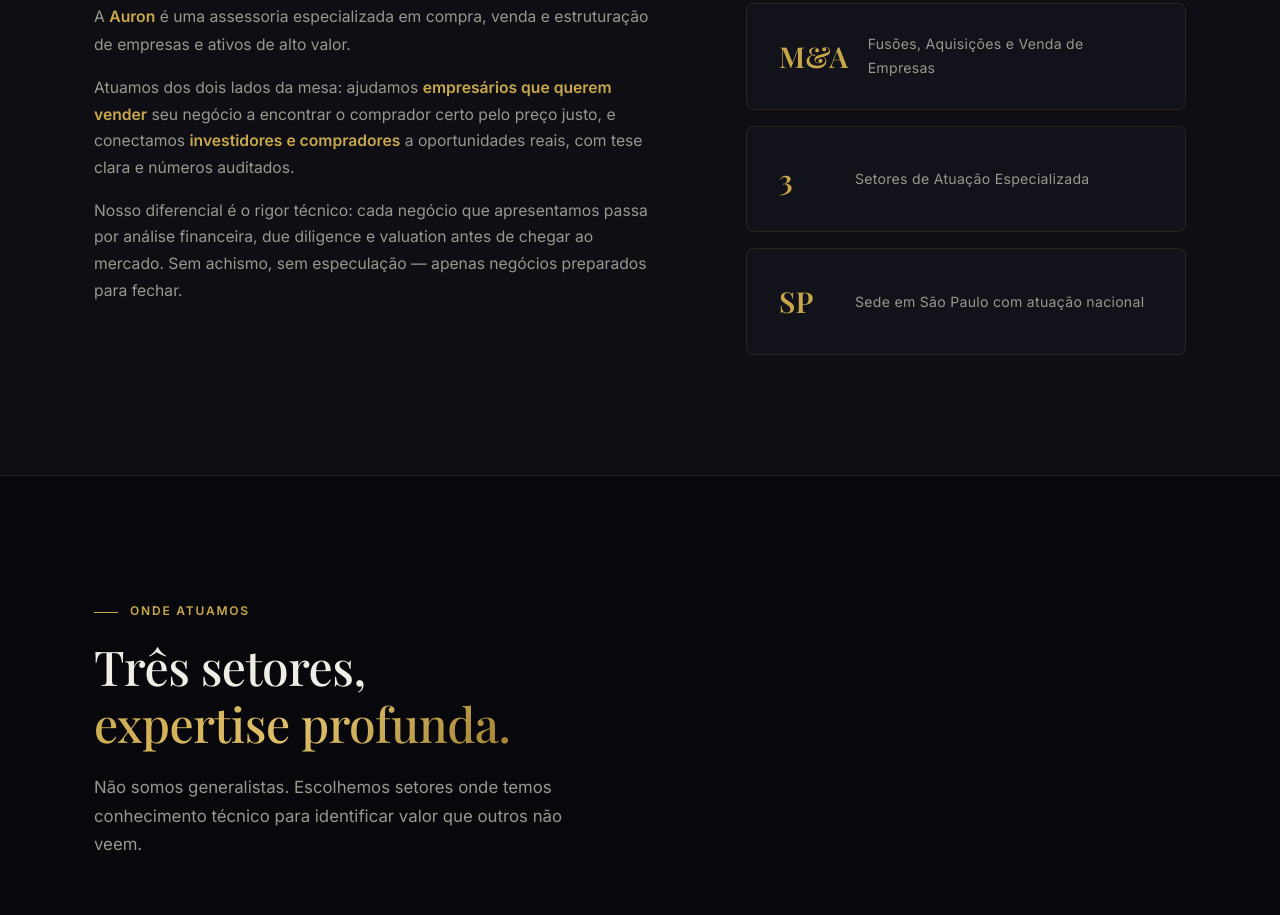
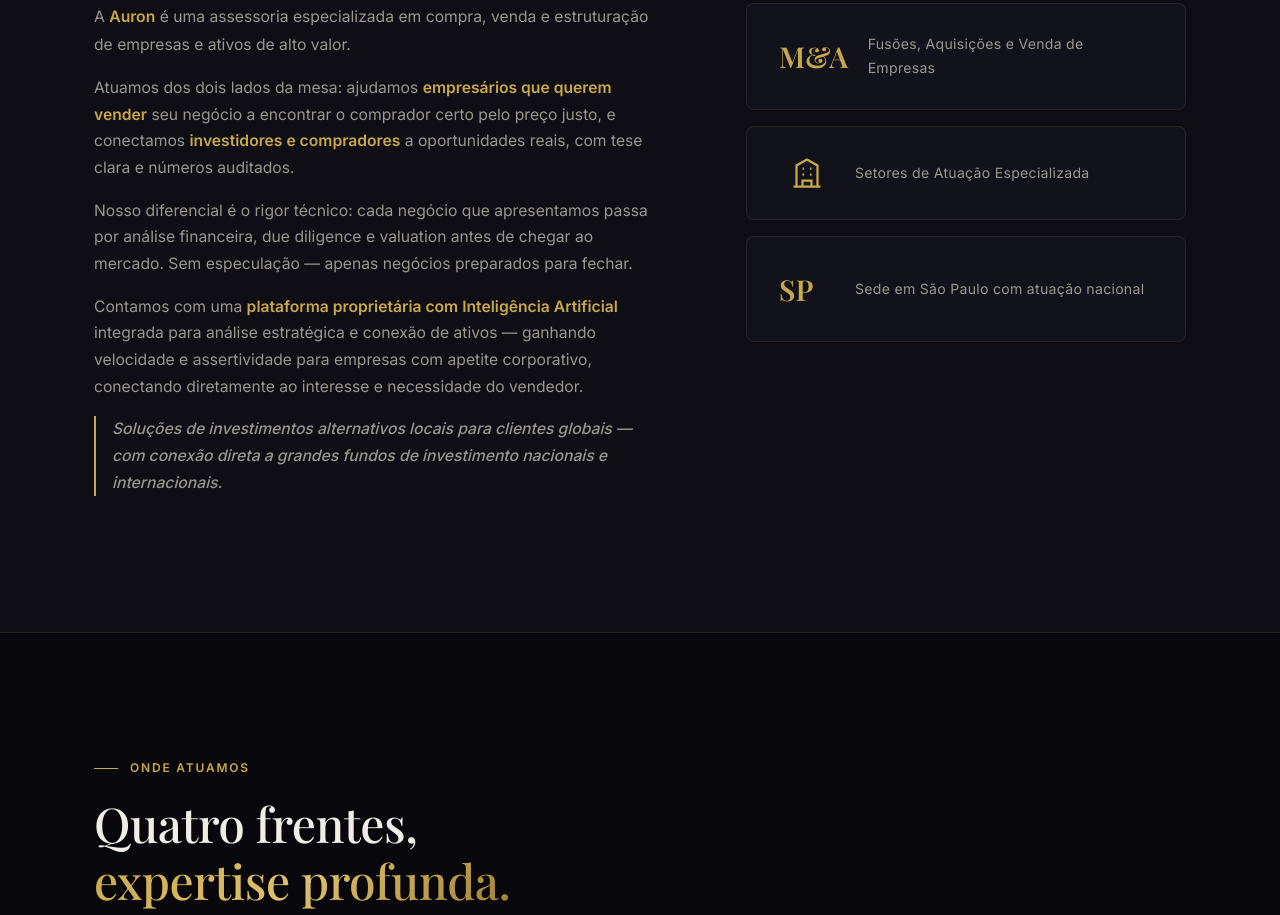
Before and after one commit to felipeferreira7-ui/auron-site, a website: page index.html in a window 1280 px wide. Shown: the part 1147-2062 px from the top of the page. Drawn offline with nearby package versions, Linux system fonts and the light colour scheme.

Commit message:
feat: feedback Carlos - 6 ajustes
1. Removido 'Sem achismo' (mantém 'Sem especulação')
2. Logo aumentado (64px / 48px scrolled)
3. Ícone casinha no lugar do '3' nos stats
4. Conexão com grandes fundos (investimentos alternativos globais)
5. Plataforma com IA no Quem Somos
6. 4° setor: Habitação Popular (MCMV)

```diff
--- a/index.html
+++ b/index.html
@@ -143,7 +143,17 @@
                     <p>
                         Nosso diferencial é o rigor técnico: cada negócio que apresentamos passa por
                         análise financeira, due diligence e valuation antes de chegar ao mercado.
-                        Sem achismo, sem especulação — apenas negócios preparados para fechar.
+                        Sem especulação — apenas negócios preparados para fechar.
+                    </p>
+                    <p>
+                        Contamos com uma <strong>plataforma proprietária com Inteligência Artificial</strong>
+                        integrada para análise estratégica e conexão de ativos — ganhando velocidade e
+                        assertividade para empresas com apetite corporativo, conectando diretamente ao
+                        interesse e necessidade do vendedor.
+                    </p>
+                    <p class="about-highlight">
+                        Soluções de investimentos alternativos locais para clientes globais — com
+                        conexão direta a grandes fundos de investimento nacionais e internacionais.
                     </p>
                 </div>
                 <div class="about-stats reveal">
@@ -152,7 +162,13 @@
                         <div class="stat-label">Fusões, Aquisições e Venda de Empresas</div>
                     </div>
                     <div class="stat-card">
-                        <div class="stat-number">3</div>
+                        <div class="stat-icon-number">
+                            <svg width="32" height="32" viewBox="0 0 24 24" fill="none" stroke="currentColor"
+                                stroke-width="1.5">
+                                <path d="M3 21h18M5 21V7l7-4 7 4v14" />
+                                <path d="M9 21v-4h6v4M9 9h1M14 9h1M9 13h1M14 13h1" />
+                            </svg>
+                        </div>
                         <div class="stat-label">Setores de Atuação Especializada</div>
                     </div>
                     <div class="stat-card">
@@ -169,13 +185,13 @@
         <div class="container">
             <div class="section-header reveal">
                 <span class="section-label">Onde Atuamos</span>
-                <h2 class="section-title">Três setores,<br><span class="gold-text">expertise profunda.</span></h2>
+                <h2 class="section-title">Quatro frentes,<br><span class="gold-text">expertise profunda.</span></h2>
                 <p class="section-subtitle">
                     Não somos generalistas. Escolhemos setores onde temos conhecimento técnico
                     para identificar valor que outros não veem.
                 </p>
             </div>
-            <div class="areas-grid">
+            <div class="areas-grid areas-grid-4">
                 <!-- Card 1 -->
                 <div class="area-card reveal">
                     <div class="area-icon">
@@ -240,6 +256,31 @@
                         <li>M&A</li>
                         <li>Healthcare</li>
                         <li>Valuation</li>
+                    </ul>
+                </div>
+
+                <!-- Card 4 -->
+                <div class="area-card reveal">
+                    <div class="area-icon">
+                        <svg width="32" height="32" viewBox="0 0 24 24" fill="none" stroke="currentColor"
+                            stroke-width="1.5">
+                            <path d="M3 21h18" />
+                            <path d="M5 21V11l7-5 7 5v10" />
+                            <path d="M9 21v-4h6v4" />
+                            <path d="M10 11h4" />
+                            <path d="M10 14h4" />
+                        </svg>
+                    </div>
+                    <h3 class="area-title">Habitação<br>Popular</h3>
+                    <p class="area-description">
+                        Estruturação de empreendimentos no programa Minha Casa Minha Vida.
+                        Conectamos incorporadores a terrenos qualificados e viabilizamos
+                        projetos com alto volume e retorno previsível.
+                    </p>
+                    <ul class="area-tags">
+                        <li>MCMV</li>
+                        <li>Incorporação Social</li>
+                        <li>Alto Volume</li>
                     </ul>
                 </div>
             </div>
--- a/style.css
+++ b/style.css
@@ -536,11 +536,37 @@ a {
     letter-spacing: 0.02em;
 }
 
+.stat-icon-number {
+    min-width: 56px;
+    display: flex;
+    align-items: center;
+    justify-content: center;
+}
+
+.stat-icon-number svg {
+    stroke: var(--gold-primary);
+    width: 36px;
+    height: 36px;
+}
+
+.about-highlight {
+    color: var(--gold-primary);
+    font-weight: 500;
+    font-style: italic;
+    border-left: 2px solid var(--gold-primary);
+    padding-left: 16px;
+    margin-top: 8px;
+}
+
 /* --- Areas Section --- */
 .areas-grid {
     display: grid;
     grid-template-columns: repeat(3, 1fr);
     gap: 24px;
+}
+
+.areas-grid.areas-grid-4 {
+    grid-template-columns: repeat(2, 1fr);
 }
 
 .area-card {
```
